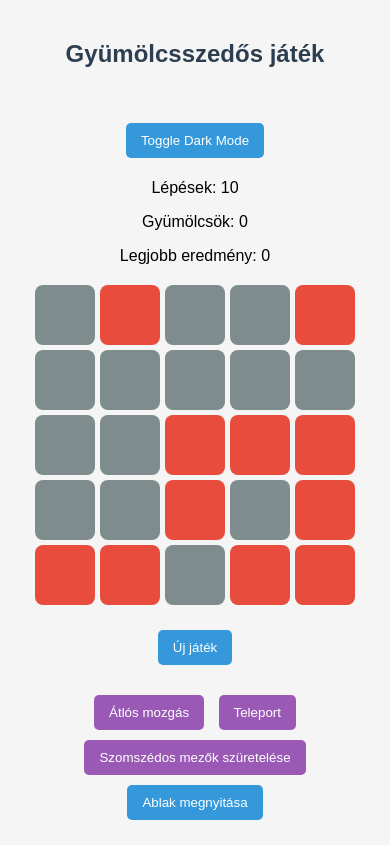
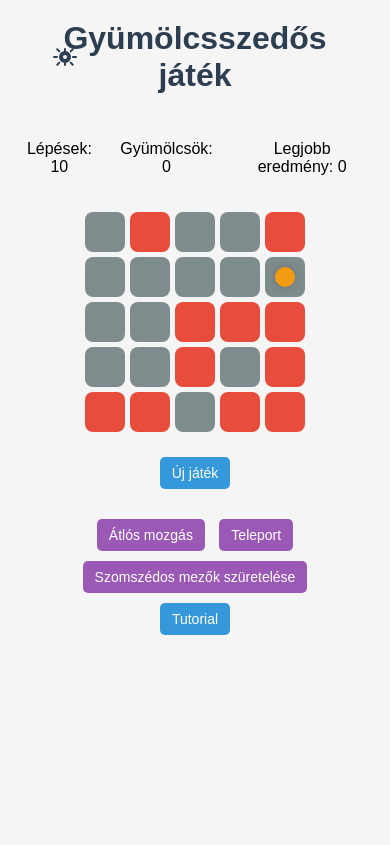
Before and after one commit to CsPS0/Bakonyi-Bitfaragok, a plain HTML site: page javasrc-folytatás/oldal/index.html in a window 390 px wide. Drawn offline with Linux system fonts and the light colour scheme.

Commit message:
Fixes | DarkMode, @media
Dark Mode styles changed to more professional looking. Media Querys and responsibility added.

```diff
--- a/javasrc-folytatás/oldal/index.html
+++ b/javasrc-folytatás/oldal/index.html
@@ -7,12 +7,17 @@
     <title>Gyümölcsszedős játék</title>
 </head>
 <body>
-    <nav>
+    <div class="fejlec">
+        <button id="sotetGomb" class="sotet-kapcsolo" aria-label="Sötét mód váltás">
+            <svg class="nap-ikon" viewBox="0 0 24 24" width="24" height="24">
+                <path d="M12 17c-2.76 0-5-2.24-5-5s2.24-5 5-5 5 2.24 5 5-2.24 5-5 5zm0-8c-1.65 0-3 1.35-3 3s1.35 3 3 3 3-1.35 3-3-1.35-3-3-3zm0-2V4M12 20v-3M4 12H1m22 0h-3M6.34 6.34L4.22 4.22m15.56 15.56l-2.12-2.12M6.34 17.66l-2.12 2.12M19.78 4.22l-2.12 2.12"/>
+            </svg>
+            <svg class="hold-ikon" viewBox="0 0 24 24" width="24" height="24">
+                <path d="M21 12.79A9 9 0 1 1 11.21 3 7 7 0 0 0 21 12.79z"/>
+            </svg>
+        </button>
         <h1>Gyümölcsszedős játék</h1>
-        <div class="sotet">
-            <button id="sotetGomb">Toggle Dark Mode</button>
-        </div>
-    </nav>
+    </div>
     <main>
         <div id="game-info">
             <p>Lépések: <span id="lepesek">10</span></p>
@@ -26,7 +31,7 @@
             <button id="teleport">Teleport</button>
             <button id="szomszed">Szomszédos mezők szüretelése</button>
         </div>
-        <button id="tutorialGomb">Ablak megnyitása</button>
+        <button id="tutorialGomb">Tutorial</button>
         <div id="tutorialAblak" class="tutorial">
             <div class="tutorial-tartalom">
                 <span id="tutorialBezarasGomb" class="bezaras">&times;</span>
--- a/javasrc-folytatás/oldal/script.js
+++ b/javasrc-folytatás/oldal/script.js
@@ -1,17 +1,18 @@
 //Dark Mode
-const toggleButton = document.getElementById('sotetGomb');
+const sotetGomb = document.getElementById('sotetGomb');
+const napIkon = document.querySelector('.nap-ikon');
+const holdIkon = document.querySelector('.hold-ikon');
 
 if (localStorage.getItem('sotet-mod') === 'enabled') {
-        document.body.classList.add('sotet-mod');
+    document.body.classList.add('sotet-mod');
 }
 
-toggleButton.addEventListener('click', () => {
+sotetGomb.addEventListener('click', () => {
     document.body.classList.toggle('sotet-mod');
     if (document.body.classList.contains('sotet-mod')) {
-    localStorage.setItem('sotet-mod', 'enabled');
-    }
-    else {
-    localStorage.setItem('sotet-mod', 'disabled');
+        localStorage.setItem('sotet-mod', 'enabled');
+    } else {
+        localStorage.setItem('sotet-mod', 'disabled');
     }
 });
 
--- a/javasrc-folytatás/oldal/style.css
+++ b/javasrc-folytatás/oldal/style.css
@@ -8,11 +8,54 @@ body {
 
 h1 {
     color: #2c3e50;
+    margin: 0;
+    flex-grow: 0;
 }
 
-.sotet {
-    text-align: center;
-    margin-top: 50px;
+.fejlec {
+    display: flex;
+    align-items: center;
+    justify-content: center;
+    position: relative;
+    gap: 20px;
+    margin-bottom: 30px;
+    padding: 0 20px;
+}
+
+.sotet-kapcsolo {
+    background: none;
+    border: none;
+    cursor: pointer;
+    padding: 8px;
+    border-radius: 50%;
+    transition: background-color 0.3s;
+    display: flex;
+    align-items: center;
+    justify-content: center;
+    position: absolute;
+    left: 20px;
+}
+
+.sotet-kapcsolo:hover {
+    background-color: rgba(0, 0, 0, 0.1);
+}
+
+.sotet-kapcsolo svg {
+    width: 24px;
+    height: 24px;
+    stroke: #2c3e50;
+    fill: none;
+    stroke-width: 2;
+    stroke-linecap: round;
+    stroke-linejoin: round;
+}
+
+.nap-ikon {
+    display: block;
+}
+
+.hold-ikon {
+    display: none;
 }
 
 body.sotet-mod {
@@ -20,8 +63,27 @@ body.sotet-mod {
     color: #ffffff;
 }
 
+body.sotet-mod h1 {
+    color: #ffffff;
+}
+
+body.sotet-mod .sotet-kapcsolo svg {
+    stroke: #fff;
+}
+
+body.sotet-mod .nap-ikon {
+    display: none;
+}
+
+body.sotet-mod .hold-ikon {
+    display: block;
+}
+
 #game-info {
     margin-bottom: 20px;
+    display: flex;
+    justify-content: center;
+    gap: 20px;
 }
 
 #jatekter {
@@ -34,6 +96,7 @@ body.sotet-mod {
 }
 
 .mezo {
+    position: relative;
     width: 60px;
     height: 60px;
     background-color: #2ecc71;
@@ -41,33 +104,50 @@ body.sotet-mod {
     justify-content: center;
     align-items: center;
     border-radius: 8px;
-
-    div {
-        width: 60px;
-        height: 60px;
-        background-color: #7cfc00;
-        display: flex;
-        align-items: center;
-        justify-content: center;
-        font-size: 18px;
-        border: 2px solid #000;
-        border-radius: 8px;
-    }
+    transition: background-color 0.3s;
 }
 
-.jatekos {
-    display: block;
-    background-color: #f39c12;
+.ures {
+    background-color: #7f8c8d;
 }
 
 .gyumolcs {
     background-color: #e74c3c;
-    color: white;
-    font-weight: bold;
 }
 
-.ures {
-    background-color: #7f8c8d;
+.jatekos {
+    position: relative;
+}
+
+.jatekos::after {
+    content: '';
+    position: absolute;
+    top: 50%;
+    left: 50%;
+    transform: translate(-50%, -50%);
+    width: 30px;
+    height: 30px;
+    background-color: #f39c12;
+    border-radius: 50%;
+    box-shadow: 0 0 10px rgba(0, 0, 0, 0.2);
+    z-index: 1;
+}
+
+body.sotet-mod .mezo {
+    background-color: #1a472a;
+}
+
+body.sotet-mod .ures {
+    background-color: #2c3e50;
+}
+
+body.sotet-mod .gyumolcs {
+    background-color: #c0392b;
+}
+
+body.sotet-mod .jatekos::after {
+    background-color: #ffd700;
+    box-shadow: 0 0 10px rgba(255, 255, 255, 0.2);
 }
 
 button {
@@ -78,6 +158,7 @@ button {
     border: none;
     border-radius: 5px;
     cursor: pointer;
+    transition: background-color 0.3s;
 }
 
 button:hover {
@@ -85,7 +166,7 @@ button:hover {
 }
 
 button:active {
-    background-color: #3498db;
+    transform: scale(0.98);
 }
 
 #abilities {
@@ -98,14 +179,6 @@ button:active {
 
 #abilities button:hover {
     background-color: #8e44ad;
-}
-
-#abilities button:active {
-    background-color: #9b59b6;
-}
-
-h2 {
-    text-align: center;
 }
 
 .tutorial {
@@ -125,6 +198,13 @@ h2 {
     padding: 20px;
     border: 1px solid #888;
     width: 80%;
+    max-width: 500px;
+    border-radius: 8px;
+}
+
+body.sotet-mod .tutorial-tartalom {
+    background-color: #1a1a1a;
+    border-color: #333;
 }
 
 .bezaras {
@@ -132,10 +212,55 @@ h2 {
     float: right;
     font-size: 28px;
     font-weight: bold;
+    cursor: pointer;
+    line-height: 20px;
 }
 
 .bezaras:hover,
 .bezaras:focus {
     color: black;
-    cursor: pointer;
 }
+
+body.sotet-mod .bezaras:hover,
+body.sotet-mod .bezaras:focus {
+    color: white;
+}
+
+@media (max-width: 600px) {
+    #jatekter {
+        grid-template-columns: repeat(5, 50px);
+        grid-template-rows: repeat(5, 50px);
+    }
+
+    .mezo {
+        width: 50px;
+        height: 50px;
+    }
+
+    .jatekos::after {
+        width: 25px;
+        height: 25px;
+    }
+
+    button {
+        padding: 8px 12px;
+        font-size: 14px;
+    }
+}
+
+@media (max-width: 400px) {
+    #jatekter {
+        grid-template-columns: repeat(5, 40px);
+        grid-template-rows: repeat(5, 40px);
+    }
+
+    .mezo {
+        width: 40px;
+        height: 40px;
+    }
+
+    .jatekos::after {
+        width: 20px;
+        height: 20px;
+    }
+}
```
